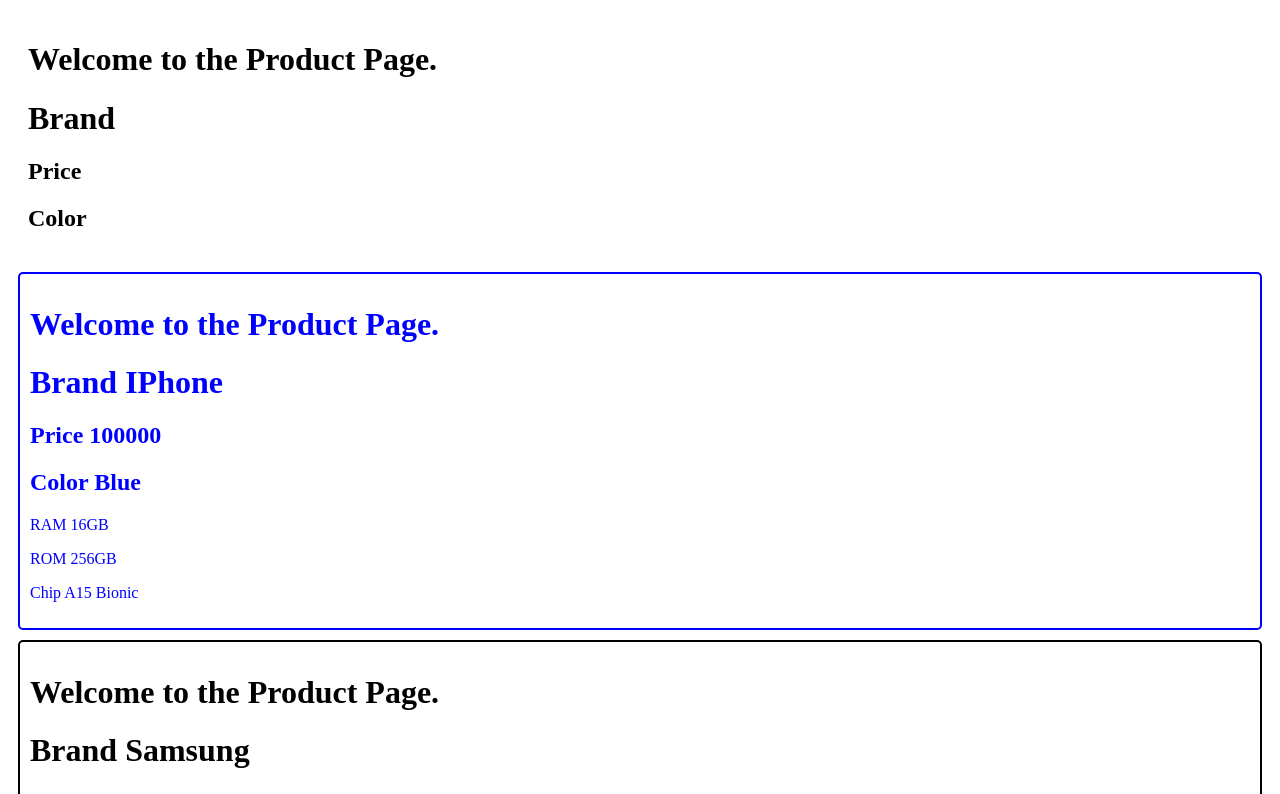
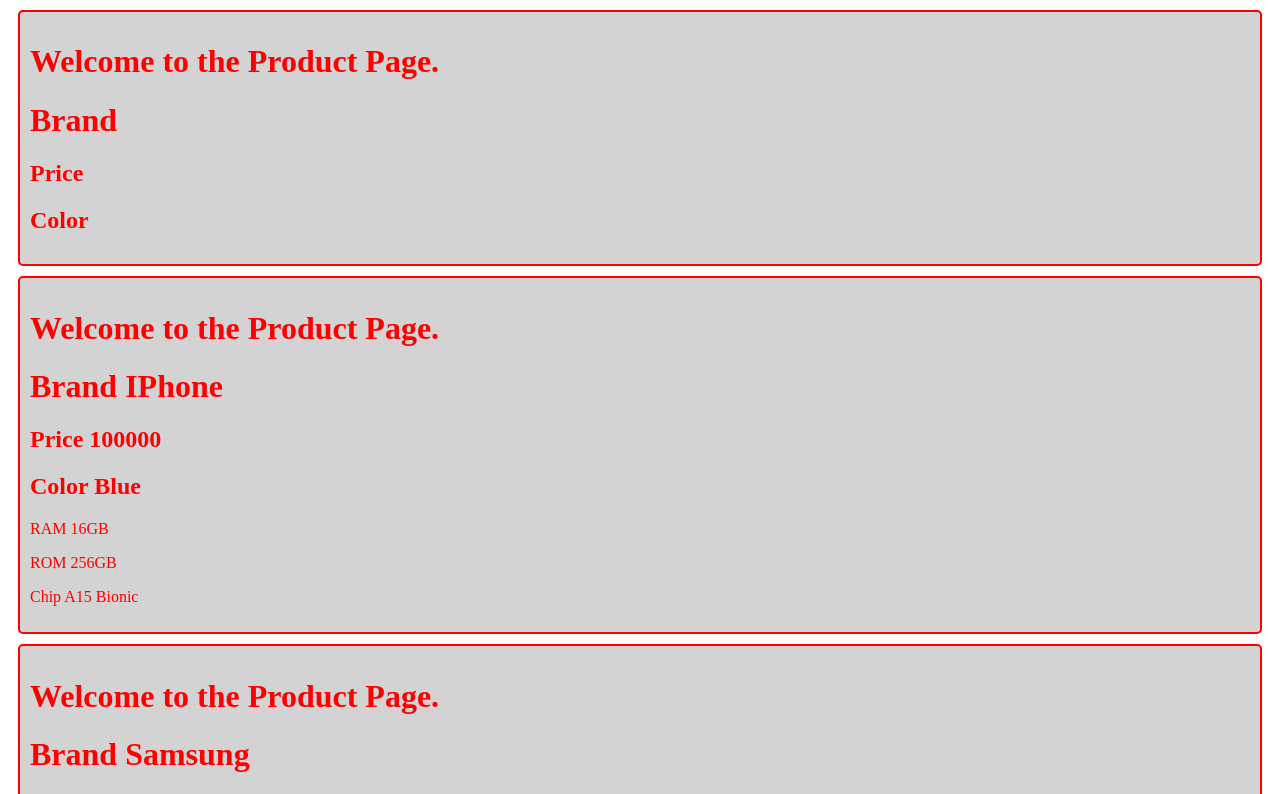
Before and after one commit to Sirang-17/beginner-react, a React (Vite) app: page / in a window 1280 px wide. Shown: the top 794 px of the page. Built offline with nearby package versions, Linux system fonts and the light colour scheme.

Commit message:
index.css is a global css no need for adding (import Productcss)

```diff
--- /dev/null
+++ b/src/components/Product.css
@@ -0,0 +1,8 @@
+.product {
+    color: red;
+    background-color: lightgray;
+    border: 2px solid red;
+    padding: 10px;
+    margin: 10px;
+    border-radius: 5px;
+}
--- a/src/components/Product.jsx
+++ b/src/components/Product.jsx
@@ -1,19 +1,11 @@
 import React from 'react'
+import './Product.css'
 
 const Product = ({name, price, color, data = {}}) => {
-  //internal CSS
-  const myStyle = {
-    color: color,
-    border: `2px solid ${color}`,
-    padding: "10px",
-    margin: "10px",
-    borderRadius: "5px"
-  };
+
   return (
-    // inline CSS
     <>
-    {/* <div style = {{color: color, border: `2px solid ${color}`, padding: "10px", margin: "10px", borderRadius: "5px"}} > */}
-      <div style = {myStyle}>
+    <div className = "product">
       <h1>Welcome to the Product Page.</h1>
 
         <h1>Brand {name}</h1>
```
Also changed, not shown: 1 other file (tests, documents, lock files or other folders).
